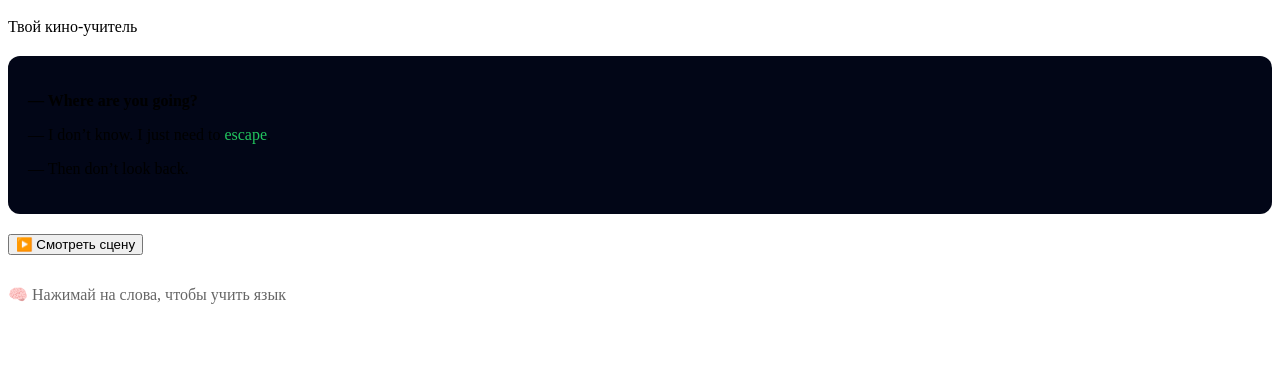
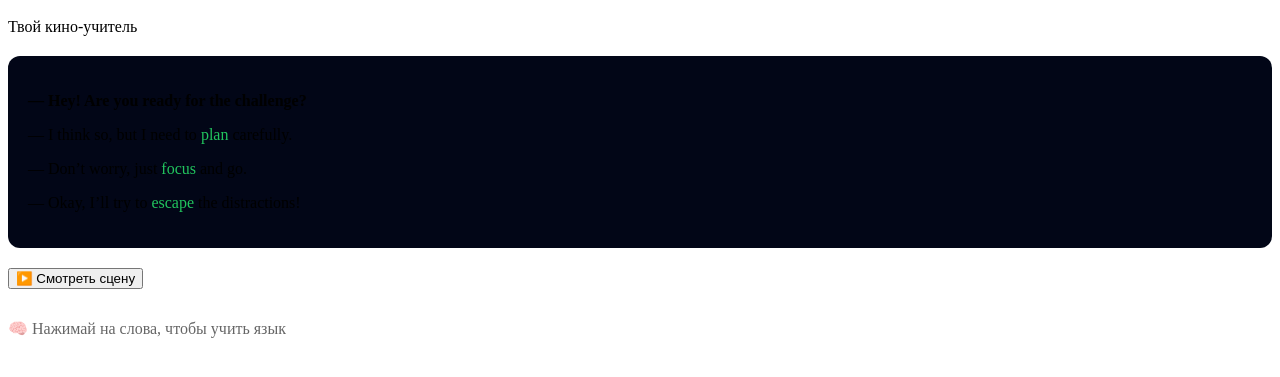
Before and after one commit to Flammen25/PolyFilm, a plain HTML site: page index.html in a window 1280 px wide. Shown: the part 49-426 px from the top of the page. Drawn offline with Linux system fonts and the light colour scheme.

Commit message:
Update index.html

```diff
--- a/index.html
+++ b/index.html
@@ -3,9 +3,10 @@
   <p>Твой кино-учитель</p>
 
   <div style="background:#020617;padding:20px;border-radius:12px;margin-top:20px;">
-    <p><b>— Where are you going?</b></p>
-    <p>— I don’t know. I just need to <span onclick="alert('escape = сбежать')" style="color:#22c55e;cursor:pointer;">escape</span>.</p>
-    <p>— Then don’t look back.</p>
+    <p><b>— Hey! Are you ready for the challenge?</b></p>
+    <p>— I think so, but I need to <span onclick="alert('plan = планировать')" style="color:#22c55e;cursor:pointer;">plan</span> carefully.</p>
+    <p>— Don’t worry, just <span onclick="alert('focus = сосредоточиться')" style="color:#22c55e;cursor:pointer;">focus</span> and go.</p>
+    <p>— Okay, I’ll try to <span onclick="alert('escape = сбежать')" style="color:#22c55e;cursor:pointer;">escape</span> the distractions!</p>
   </div>
 
   <button style="margin-top:20px;" onclick="alert('🎧 Здесь скоро будет озвучка сцены')">
```
